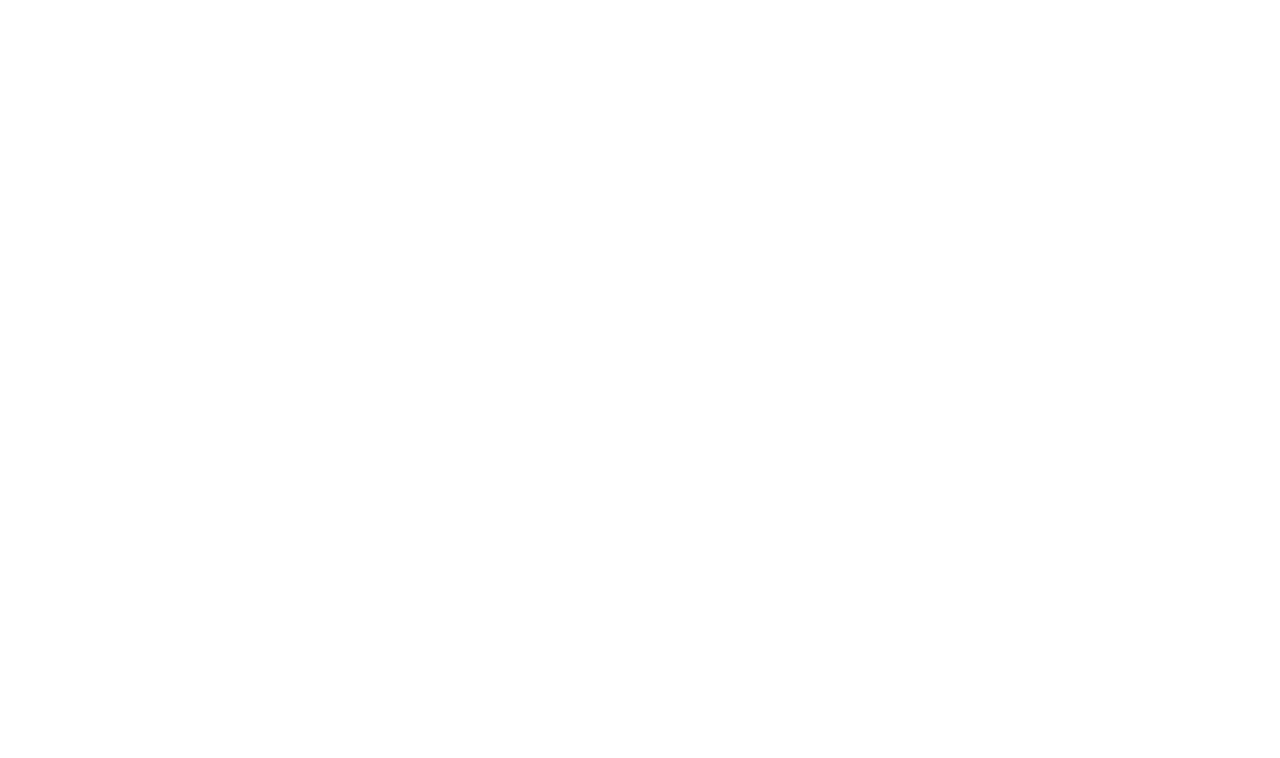
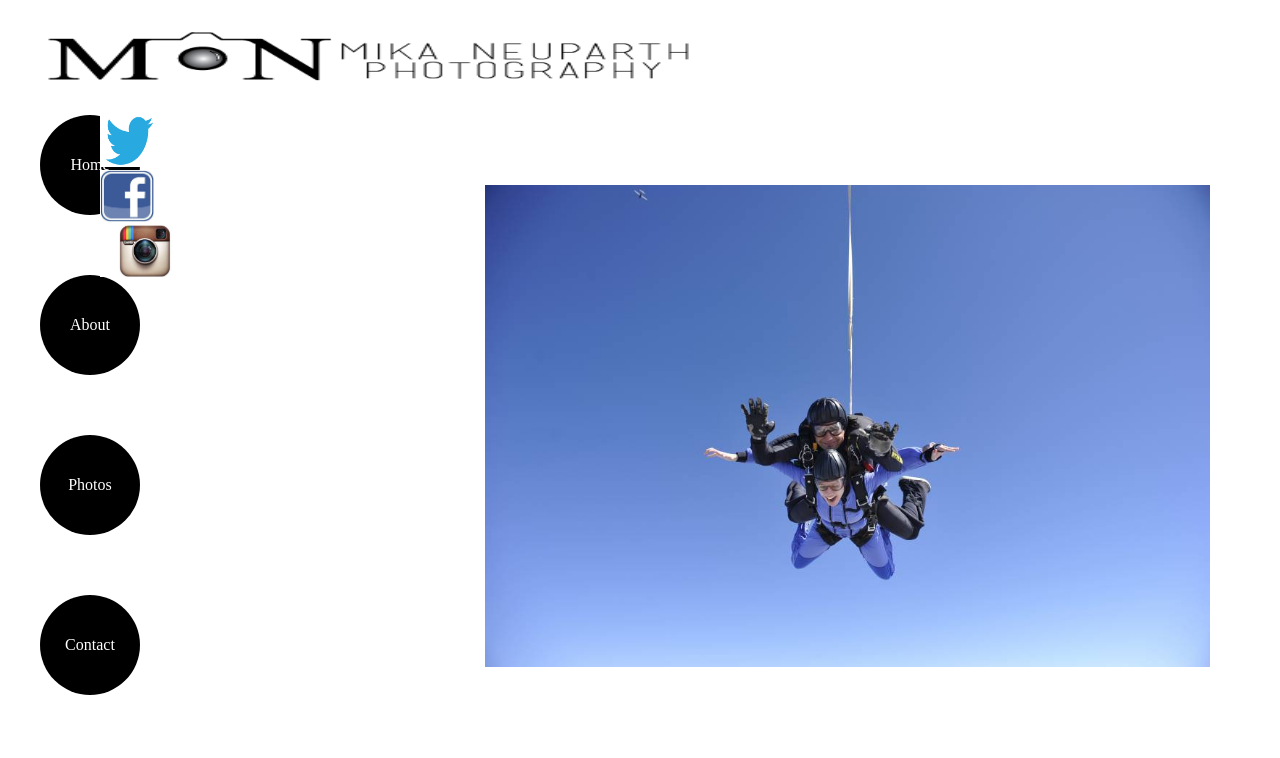
Before and after one commit to mikaneuparth/mikaneuparth.github.io, a plain HTML site: page index.html in a window 1280 px wide. Drawn offline with Linux system fonts and the light colour scheme.

Commit message:
Basic home page finished

```diff
--- a/css/base.css
+++ b/css/base.css
@@ -1,25 +1,127 @@
-* {
-    box-sizing: border-box;
+/* http://meyerweb.com/eric/tools/css/reset/
+   v2.0 | 20110126
+   License: none (public domain)
+*/
+
+html, body, div, span, applet, object, iframe,
+h1, h2, h3, h4, h5, h6, p, blockquote, pre,
+a, abbr, acronym, address, big, cite, code,
+del, dfn, em, img, ins, kbd, q, s, samp,
+small, strike, strong, sub, sup, tt, var,
+b, u, i, center,
+dl, dt, dd, ol, ul, li,
+fieldset, form, label, legend,
+table, caption, tbody, tfoot, thead, tr, th, td,
+article, aside, canvas, details, embed,
+figure, figcaption, footer, header, hgroup,
+menu, nav, output, ruby, section, summary,
+time, mark, audio, video {
+	margin: 0;
+	padding: 0;
+	border: 0;
+	font-size: 100%;
+	font: inherit;
+	vertical-align: baseline;
 }
-h1 {
-    color: #ff4100;
-    font-size: 40px;
+/* HTML5 display-role reset for older browsers */
+article, aside, details, figcaption, figure,
+footer, header, hgroup, menu, nav, section {
+	display: block;
+}
+body {
+	line-height: 1;
+}
+ol, ul {
+	list-style: none;
+}
+blockquote, q {
+	quotes: none;
+}
+blockquote:before, blockquote:after,
+q:before, q:after {
+	content: '';
+	content: none;
+}
+table {
+	border-collapse: collapse;
+	border-spacing: 0;
 }
 
-h2 {
-    font-size: 22px;
-    color: #00215a;
+body {
+	font-family: helvetica;
 }
 
-p {
-    font-family: arial, helvetica, sans-serif;
-    font-size: 16px;
-    line-height: 24px;
+/*---------------------------------------------- global styles */
+a:link, a:visited {
+	color: #000;
+	text-decoration: none;
 }
 
-img {
-    border: 5px solid #cccccc;
-    margin: 0 5% 0 %5;
-    padding: 1%; /* TRouBLe */
-    width: 90%;
+a:hover {
+	color: #fff;
 }
+
+a:active {
+	color: #000;
+}
+nav {
+	width: 100px;
+	float: left;
+	font-family: gillsansmt;
+}
+nav a:link, a:visited {
+	border-radius: 50%;
+  	width: 100px;
+  	height: 100px;
+  	display:block;
+  	background-color: #000;
+  	color: #fff;
+  	text-align: center;
+  	margin-bottom: 60px;
+  	margin-left:40px;
+  	line-height: 100px;
+  	font-family: gillsansmt;
+}
+nav a:hover {
+	color: #000;
+	background-color: #e1e1e1;
+}
+nav a:active {
+	color: #000;
+}
+
+/*---------------------------------------------- layout elements */
+wrapper {
+	background-color: #ffff;
+	width: 960px;
+	margin: 0 auto;
+}
+
+header{
+	height: 75px;
+	background-color: #ffff;
+	font-family: script;
+	float: center;
+	font-size: 50px;
+	margin-top: 20px;
+	margin-left: 20px;
+	margin-bottom: 20px;
+}
+
+article {
+    margin: 50px;
+    float: right;
+    width: 725px;
+    height: 500px;
+    padding: 20px;
+}
+
+.footer{
+    height: 75px;
+    background-color: #ffff;
+    font-family: script;
+    float: center;
+    margin-top: 20px;
+	margin-left: 20px;
+	margin-bottom: 20px;
+}
--- a/index.html
+++ b/index.html
@@ -7,3 +7,36 @@
 	<meta name="author" content="Mika Neuparth"/>
     <link rel="stylesheet" href="css/base.css" />
 </head>
+<body>
+    <div id="wrapper">
+		<!-- header -->
+        <header>
+            <div>
+			  <img src="img/banner.png" width="700" height="75" alt="banner" />
+            </div>
+            </header>
+		<nav>
+            <ul>
+				<li><a href="index.html">Home</a></li>
+				<li><a href="about.html">About</a></li>
+				<li><a href="photos.html">Photos</a></li>
+				<li><a href="contact.html">Contact</a></li>
+            </ul>
+		</nav>
+        <div id="image">
+    <article>
+		   <div>
+			 <img src="img/skydive.jpg" width="100%" alt="skydive" />
+		   </div>
+    </article>
+        <div class="clear"></div>
+	<footer>
+	<ul>
+		<li><a href="https://www.twitter.com/mikaneuparth"><img src="img/icons/twitter.jpg" alt="twitter" width="59" height="52" /></a></li>
+		<li><a href="http://www.facebook.com/mika.neuparth"><img src="img/icons/facebook.jpg" alt="facebook" width="54" height="52" /></a></li>
+        <li><a href="https://www.instagram.com/mikaneuparth"><img src="img/icons/instagram.jpg" alt="instagram" width="90" height="52" /></a></li>
+	</ul>
+	</footer>
+    </div><!-- end wrapper -->
+</body>
+</html>
```
Also changed, not shown: about.html (added), contact.html (added), img/banner.png (added), img/icons/facebook.jpg (added), img/icons/instagram.jpg (added), img/icons/twitter.jpg (added), img/skydive.jpg (added), photos.html (added).
